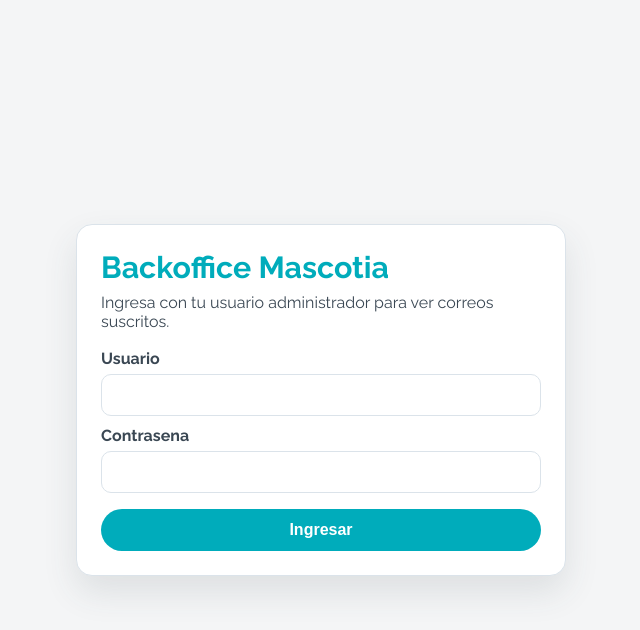
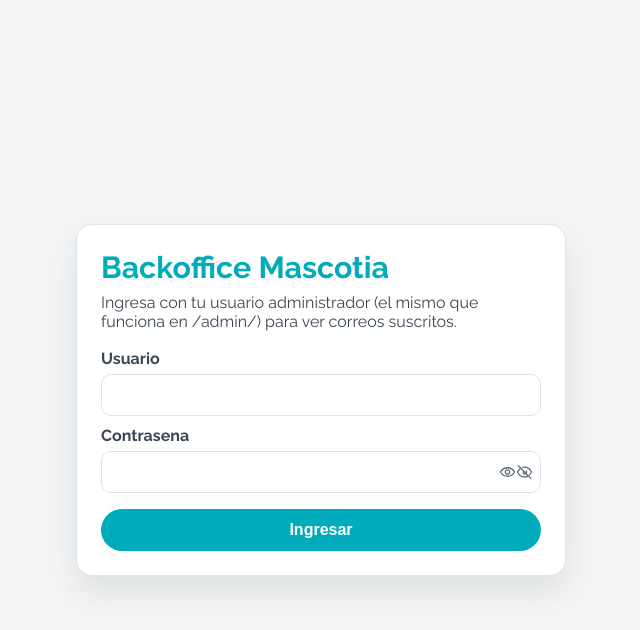
Before and after one commit to JosefaOgalde/mascotia, a Django app: page /backoffice/login/ in a window 1280 px wide. Shown: the top 630 px of the page, without its empty margins (319-959 px from the left). Run offline with Django 5.2, Linux system fonts and the light colour scheme.

Commit message:
Harden cPanel deployment flow and newsletter reliability.
This syncs frontend spacing/UI polish, ensures CSRF bootstrap and token handling for modal submissions, adds admin/backoffice usability updates, and includes helper scripts/docs for production setup.

Made-with: Cursor

```diff
--- a/core/views.py
+++ b/core/views.py
@@ -11,6 +11,7 @@ from django.core.paginator import Paginator
 from django.http import HttpResponseForbidden
 from django.http import HttpResponse
 from django.http import JsonResponse
+from django.middleware.csrf import get_token
 from django.shortcuts import redirect
 from django.shortcuts import render
 from django.conf import settings
@@ -196,7 +197,7 @@ def home(request):
 
 @ensure_csrf_cookie
 def csrf_bootstrap(request):
-    return JsonResponse({"ok": True})
+    return JsonResponse({"ok": True, "csrfToken": get_token(request)})
 
 
 @require_POST
--- a/index.html
+++ b/index.html
@@ -3,6 +3,7 @@
   <head>
     <meta charset="UTF-8" />
     <meta name="viewport" content="width=device-width, initial-scale=1.0" />
+    <meta name="csrf-token" content="{{ csrf_token }}" />
     <title>Mascotia.app</title>
     <link rel="icon" type="image/svg+xml" sizes="any" href="/static/assets/favicon-pawprint-light-v5.svg?v=5" />
     <link rel="shortcut icon" type="image/svg+xml" href="/static/assets/favicon-pawprint-light-v5.svg?v=5" />
@@ -19,7 +20,7 @@
       crossorigin="anonymous"
       referrerpolicy="no-referrer"
     />
-    <link rel="stylesheet" href="styles.css?v=7" />
+    <link rel="stylesheet" href="styles.css?v=10" />
   </head>
   <body>
     <div data-global-navbar></div>
@@ -308,6 +309,6 @@
 
     <div data-global-footer></div>
 
-    <script src="script.js?v=7"></script>
+    <script src="script.js?v=8"></script>
   </body>
 </html>
--- a/templates/backoffice/login.html
+++ b/templates/backoffice/login.html
@@ -4,6 +4,8 @@
     <meta charset="UTF-8" />
     <meta name="viewport" content="width=device-width, initial-scale=1.0" />
     <title>Ingreso Backoffice | Mascotia</title>
+    <link rel="icon" type="image/svg+xml" sizes="any" href="/static/assets/favicon-pawprint-light-v5.svg?v=6" />
+    <link rel="shortcut icon" type="image/svg+xml" href="/static/assets/favicon-pawprint-light-v5.svg?v=6" />
     <link rel="preconnect" href="https://fonts.googleapis.com" />
     <link rel="preconnect" href="https://fonts.gstatic.com" crossorigin />
     <link
@@ -49,6 +51,42 @@
         padding: 11px 12px;
         font-size: 1rem;
       }
+      .password-wrap {
+        position: relative;
+      }
+      .password-wrap input {
+        padding-right: 46px;
+      }
+      .password-toggle {
+        position: absolute;
+        right: 8px;
+        top: 50%;
+        transform: translateY(-50%);
+        width: 34px;
+        height: 34px;
+        margin: 0;
+        border: none;
+        border-radius: 8px;
+        padding: 0;
+        background: transparent;
+        color: #5b6773;
+        cursor: pointer;
+        display: inline-flex;
+        align-items: center;
+        justify-content: center;
+      }
+      .password-toggle:hover {
+        background: #edf2f4;
+      }
+      .password-toggle svg {
+        width: 20px;
+        height: 20px;
+        stroke: currentColor;
+        fill: none;
+        stroke-width: 1.8;
+        stroke-linecap: round;
+        stroke-linejoin: round;
+      }
       button {
         width: 100%;
         margin-top: 16px;
@@ -71,7 +109,7 @@
   <body>
     <section class="card">
       <h1>Backoffice Mascotia</h1>
-      <p>Ingresa con tu usuario administrador para ver correos suscritos.</p>
+      <p>Ingresa con tu usuario administrador (el mismo que funciona en /admin/) para ver correos suscritos.</p>
 
       <form method="post">
         {% csrf_token %}
@@ -79,7 +117,27 @@
         <input id="username" name="username" type="text" required />
 
         <label for="password">Contrasena</label>
-        <input id="password" name="password" type="password" required />
+        <div class="password-wrap">
+          <input id="password" name="password" type="password" required />
+          <button
+            type="button"
+            class="password-toggle"
+            data-password-toggle
+            aria-label="Mostrar contrasena"
+            title="Mostrar contrasena"
+          >
+            <svg viewBox="0 0 24 24" aria-hidden="true" data-eye-open>
+              <path d="M2 12s3.5-6 10-6 10 6 10 6-3.5 6-10 6-10-6-10-6z" />
+              <circle cx="12" cy="12" r="3" />
+            </svg>
+            <svg viewBox="0 0 24 24" aria-hidden="true" data-eye-closed hidden>
+              <path d="M3 3l18 18" />
+              <path d="M10.6 10.6A3 3 0 0 0 12 15a3 3 0 0 0 2.4-4.4" />
+              <path d="M9.5 5.3A11 11 0 0 1 12 5c6.5 0 10 7 10 7a18.8 18.8 0 0 1-3.1 4" />
+              <path d="M6.6 6.6A18.6 18.6 0 0 0 2 12s3.5 7 10 7c1.7 0 3.2-.4 4.5-1.1" />
+            </svg>
+          </button>
+        </div>
 
         <button type="submit">Ingresar</button>
       </form>
@@ -88,5 +146,24 @@
       <p class="error">{{ error_message }}</p>
       {% endif %}
     </section>
+    <script>
+      (function () {
+        const toggleButton = document.querySelector("[data-password-toggle]");
+        const passwordInput = document.getElementById("password");
+        if (!toggleButton || !passwordInput) {
+          return;
+        }
+        const eyeOpen = toggleButton.querySelector("[data-eye-open]");
+        const eyeClosed = toggleButton.querySelector("[data-eye-closed]");
+        toggleButton.addEventListener("click", function () {
+          const shouldShow = passwordInput.type === "password";
+          passwordInput.type = shouldShow ? "text" : "password";
+          toggleButton.setAttribute("aria-label", shouldShow ? "Ocultar contrasena" : "Mostrar contrasena");
+          toggleButton.setAttribute("title", shouldShow ? "Ocultar contrasena" : "Mostrar contrasena");
+          if (eyeOpen) eyeOpen.hidden = shouldShow;
+          if (eyeClosed) eyeClosed.hidden = !shouldShow;
+        });
+      })();
+    </script>
   </body>
   </html>
```
Also changed, not shown: DJANGO_CPANEL_SETUP.md (+15 -0 lines), cpanel_create_admin.py (added, +43 -0 lines), script.js (+26 -2 lines), styles.css (+27 -0 lines), templates/backoffice/newsletter.html (+12 -0 lines), templates/base.html (+7 -4 lines), assets/favicon-pawprint-light-v5.svg, 1 other file.
